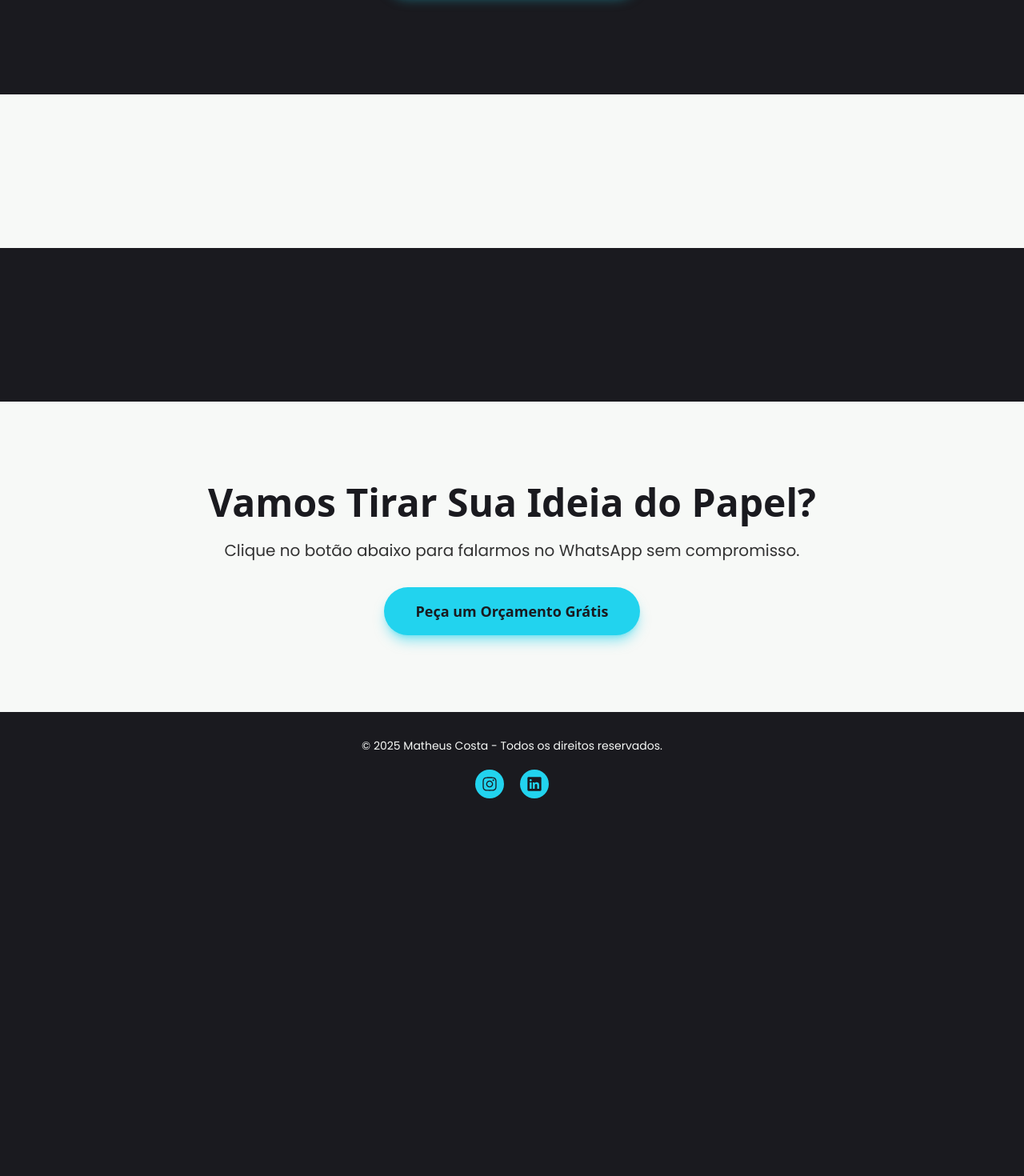
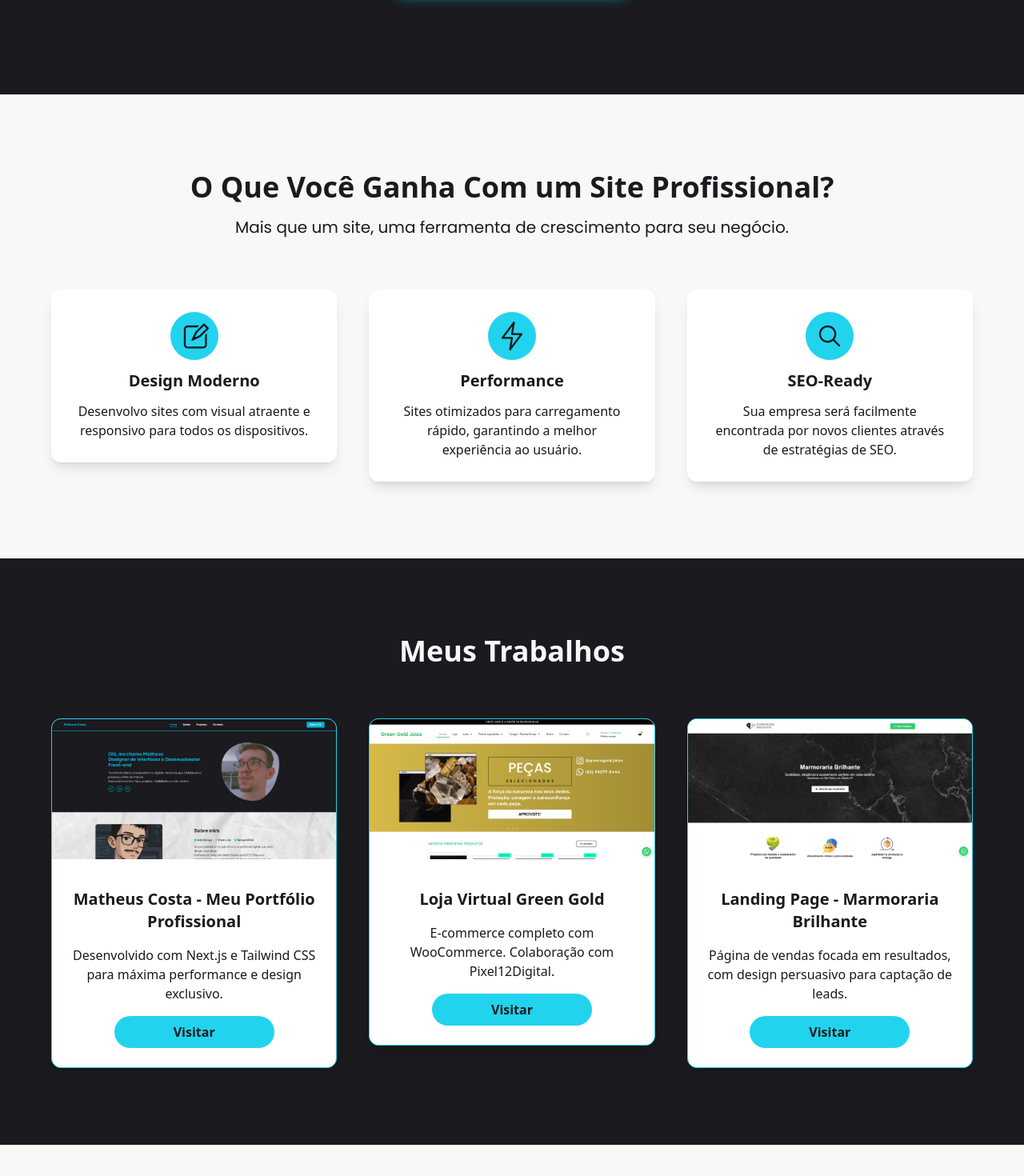
Before and after one commit to ed-matheus/impulso-digital-lp, a Next.js app: page / in a window 1280 px wide. Shown: the part 604-2074 px from the top of the page at 80% size. Before the commit the page ends 1634 px from the top, so only its background shows below. Built offline with nearby package versions, Linux system fonts and the light colour scheme.

Commit message:
corrigindo erros

```diff
--- a/src/app/page.js
+++ b/src/app/page.js
@@ -7,12 +7,47 @@ import { RxPencil2, RxLightningBolt, RxMagnifyingGlass } from "react-icons/rx";
 
 // Dados dos Serviços
 const servicesData = [
-  // ... (seus dados de serviço aqui)
+  {
+    title: "Design Moderno",
+    text: "Desenvolvo sites com visual atraente e responsivo para todos os dispositivos.",
+    icon: <RxPencil2 />,
+  },
+  {
+    title: "Performance",
+    text: "Sites otimizados para carregamento rápido, garantindo a melhor experiência ao usuário.",
+    icon: <RxLightningBolt />,
+  },
+
+  {
+    title: "SEO-Ready",
+    text: "Sua empresa será facilmente encontrada por novos clientes através de estratégias de SEO.",
+    icon: <RxMagnifyingGlass />,
+  },
 ];
 
 // Dados do Portfólio
 const portfolioData = [
-  // ... (seus dados de portfólio aqui)
+  {
+    imageUrl: "/img/meu-site.png",
+    title: "Matheus Costa - Meu Portfólio Profissional",
+    text: "Desenvolvido com Next.js e Tailwind CSS para máxima performance e design exclusivo.",
+    altText: "Imagem do meu site",
+    link: "https://ed-matheus-portfolio.vercel.app/",
+  },
+  {
+    imageUrl: "/img/green-gold.png",
+    title: "Loja Virtual Green Gold",
+    text: "E-commerce completo com WooCommerce. Colaboração com Pixel12Digital.",
+    altText: "Imagem da loja virtual Green Gold",
+    link: "https://greengoldjoias.com.br/",
+  },
+  {
+    imageUrl: "/img/marmoraria-brilhante-print.png",
+    title: "Landing Page - Marmoraria Brilhante",
+    text: "Página de vendas focada em resultados, com design persuasivo para captação de leads.",
+    altText: "Imagem da landing page Marmoraria Brilhante",
+    link: "http://marmorariabrilhante.com.br/",
+  },
 ];
 
 export default function Page() {
@@ -21,7 +56,7 @@ export default function Page() {
   const handleConversion = () => {
     if (typeof window.gtag === "function") {
       window.gtag("event", "conversion", {
-        send_to: "AW-17583189019/IJE5CKiziZ4bEJVYqMBB", // ID do seu evento de clique
+        send_to: "AW-17583189019/IJE5CKiziZ4bEJVYqMBB",
       });
     }
   };
@@ -59,7 +94,7 @@ export default function Page() {
           href="https://wa.me/5511943834648"
           target="_blank"
           rel="noopener noreferrer"
-          onClick={handleConversion} // --- 2. ADICIONADO O ONCLICK ---
+          onClick={handleConversion}
           className="cta mt-6 rounded-full bg-cyan-h px-8 py-3 text-base font-semibold text-dark shadow-lg shadow-cyan-h/50 transition-transform duration-200 hover:scale-105 sm:px-10 sm:py-4 sm:text-lg"
         >
           Peça um Orçamento Grátis
@@ -71,12 +106,70 @@ export default function Page() {
         id="servicos"
         className="w-full bg-light px-6 py-16 text-dark sm:px-8 md:py-24"
       >
-        {/* ... (código da seção de serviços inalterado) ... */}
+        <div className="mx-auto max-w-6xl">
+          <motion.h2
+            initial={{ opacity: 0, y: 30 }}
+            whileInView={{ opacity: 1, y: 0 }}
+            transition={{ duration: 0.6 }}
+            viewport={{ once: true }}
+            className="text-center text-2xl font-bold md:text-4xl"
+          >
+            O Que Você Ganha Com um Site Profissional?
+          </motion.h2>
+          <motion.p
+            initial={{ opacity: 0, y: 20 }}
+            whileInView={{ opacity: 1, y: 0 }}
+            transition={{ duration: 0.6, delay: 0.2 }}
+            viewport={{ once: true }}
+            className="mb-12 mt-4 text-center font-medium md:mb-16 md:text-xl"
+          >
+            Mais que um site, uma ferramenta de crescimento para seu negócio.
+          </motion.p>
+          <div className="grid grid-cols-1 justify-items-center gap-10 md:grid-cols-2 lg:grid-cols-3">
+            {servicesData.map((item, i) => (
+              <motion.div
+                // biome-ignore lint/suspicious/noArrayIndexKey: ignore
+                key={i}
+                initial={{ opacity: 0, y: 40 }}
+                whileInView={{ opacity: 1, y: 0 }}
+                transition={{ duration: 0.6, delay: i * 0.2 }}
+                viewport={{ once: true }}
+                className="w-full max-w-sm"
+              >
+                <CardComponent {...item} />
+              </motion.div>
+            ))}
+          </div>
+        </div>
       </section>
 
       {/* Seção de Portfólio */}
       <section id="portfolio" className="w-full px-6 py-16 sm:px-8 md:py-24">
-        {/* ... (código da seção de portfólio inalterado) ... */}
+        <div className="mx-auto max-w-6xl">
+          <motion.h2
+            initial={{ opacity: 0, y: 30 }}
+            whileInView={{ opacity: 1, y: 0 }}
+            transition={{ duration: 0.6 }}
+            viewport={{ once: true }}
+            className="mb-12 text-center text-2xl font-bold md:mb-16 md:text-4xl"
+          >
+            Meus Trabalhos
+          </motion.h2>
+          <div className="grid grid-cols-1 gap-10 md:grid-cols-2 lg:grid-cols-3">
+            {portfolioData.map((proj, i) => (
+              <motion.div
+                // biome-ignore lint/suspicious/noArrayIndexKey: ignore
+                key={i}
+                initial={{ opacity: 0, y: 40 }}
+                whileInView={{ opacity: 1, y: 0 }}
+                transition={{ duration: 0.6, delay: i * 0.2 }}
+                viewport={{ once: true }}
+              >
+                <ProjectCard {...proj} />
+              </motion.div>
+            ))}
+          </div>
+        </div>
       </section>
 
       {/* Seção CTA */}
@@ -113,7 +206,7 @@ export default function Page() {
             href="https://wa.me/5511943834648"
             target="_blank"
             rel="noopener noreferrer"
-            onClick={handleConversion} // --- 2. ADICIONADO O ONCLICK ---
+            onClick={handleConversion}
             className="cta mt-8 inline-block rounded-full bg-cyan-h px-8 py-3 text-base font-semibold text-dark shadow-lg shadow-cyan-h/50 transition-transform duration-200 hover:scale-105 sm:px-10 sm:py-4 sm:text-lg"
           >
             Peça um Orçamento Grátis
```
